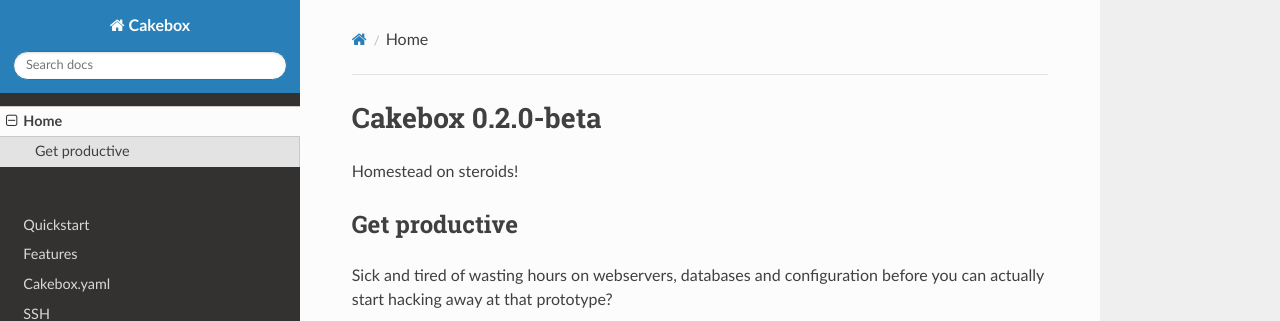
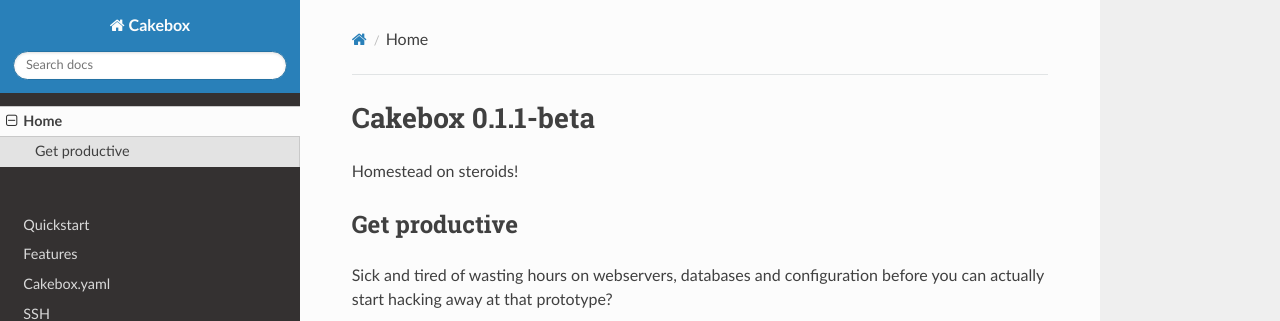
Before and after one commit to alt3/cakebox, an MkDocs documentation site: the page built from docs/sources/index.md, in a window 1280 px wide. Shown: the top 321 px of the page. Built offline with MkDocs 1.6.1, drawn with Linux system fonts in a browser that asks for light colours; nearby versions of some CDN libraries; old or Windows-style settings are respelled for this version of MkDocs.

Commit message:
Updates version to 0.1.1

```diff
--- a/docs/sources/index.md
+++ b/docs/sources/index.md
@@ -1,4 +1,4 @@
-# Cakebox 0.2.0-beta
+# Cakebox 0.1.1-beta
 
 Homestead on steroids!
 
```
Also changed, not shown: .cakebox/VERSION.txt.
